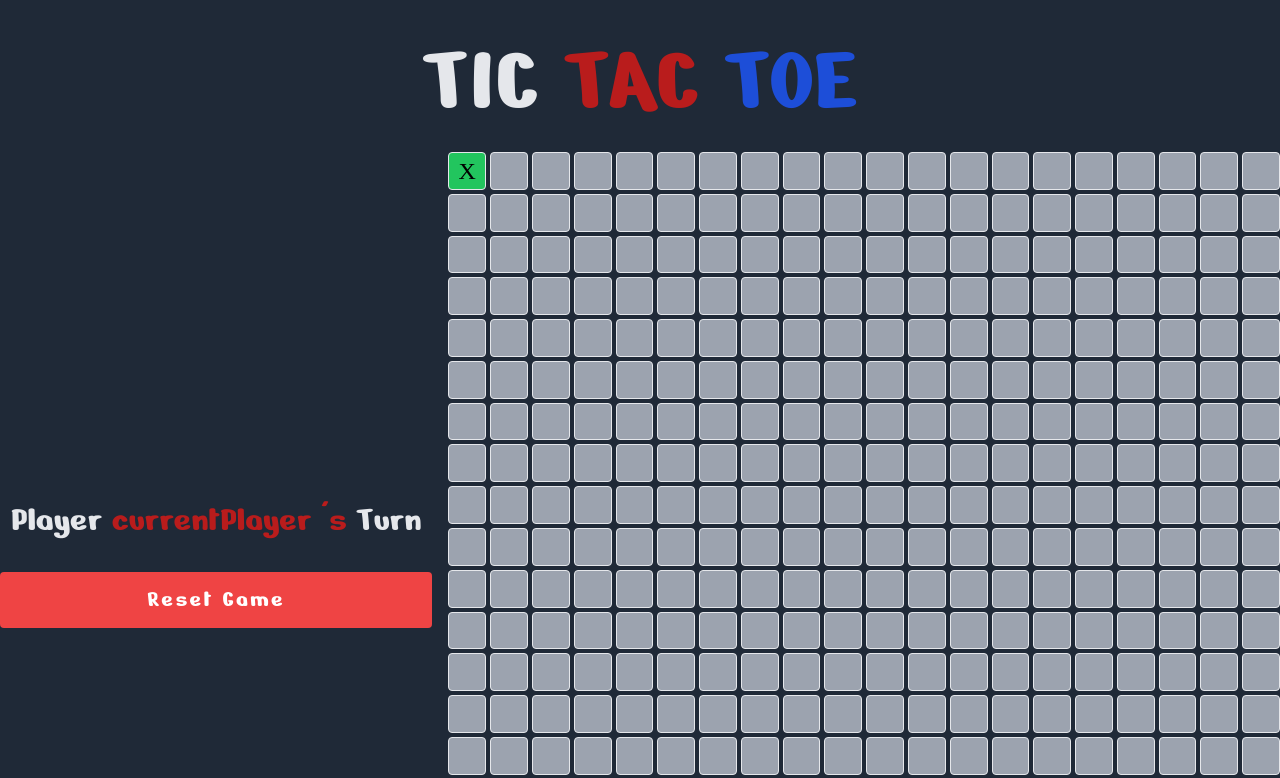
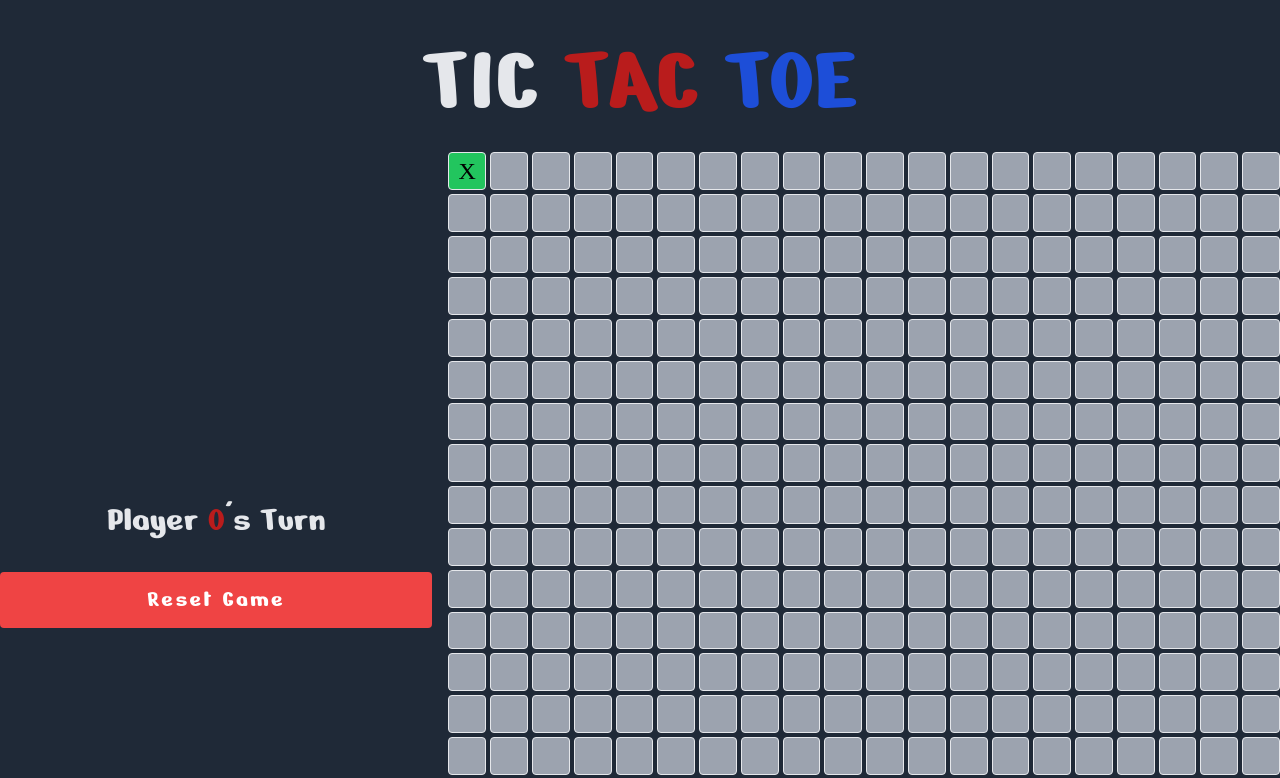
Before and after one commit to Zaiidmo/tic-tac-toe, a website: page index.html in a window 1280 px wide. Both pictures are taken after a click on the element 467 px from the left and 170 px from the top of the page. Shown: the top 778 px of the page. Drawn offline with Linux system fonts and the light colour scheme; a web font is replaced by a local one.

Commit message:
Update Current Players displayg

```diff
--- a/index.html
+++ b/index.html
@@ -39,7 +39,7 @@
             id="game-status"
             class="text-gray-200 font-nerko text-2xl lg:text-4xl"
           >
-            Player <span id="current-player" class="text-red-700"></span> Turn
+            Player <span id="current-player" class="text-red-700"></span>'s Turn
           </h3>
           <button
             id="reset-button"
--- a/script.js
+++ b/script.js
@@ -1,16 +1,17 @@
 document.addEventListener("DOMContentLoaded", () => {
   const board = document.getElementById("game-board");
   const resetBtn = document.getElementById("reset-button");
+  const currentPlayerSpan = document.getElementById("current-player");
   const boardSize = 20; // 20x20 grid
   const winLength = 5; // 5 in a row to win
   let currentPlayer = "X"; // X starts the game
-  const currentPlayerSpan = document.getElementById("current-player");
 
   // Create a 2D array to represent the game state
   const gameState = Array.from({ length: boardSize }, () => Array(boardSize).fill(null));
 
   // Generate cells on board
   createCells();
+  updateCurrentPlayerDisplay();
 
   // Create cells and add event listeners
   function createCells() {
@@ -40,7 +41,7 @@ document.addEventListener("DOMContentLoaded", () => {
     } else {
       // Switch player if no win
       currentPlayer = currentPlayer === "X" ? "O" : "X";
-      currentPlayerSpan.textContent = "currentPlayer 's";
+      updateCurrentPlayerDisplay();
     }
   }
 
@@ -78,6 +79,11 @@ document.addEventListener("DOMContentLoaded", () => {
     return count;
   }
 
+  //Update Current Player Display
+  function updateCurrentPlayerDisplay() {
+    currentPlayerSpan.textContent = currentPlayer;
+  }
+
   // Reset the game
   function resetGame() {
     gameState.forEach(row => row.fill(null)); // Clear the game state
```
